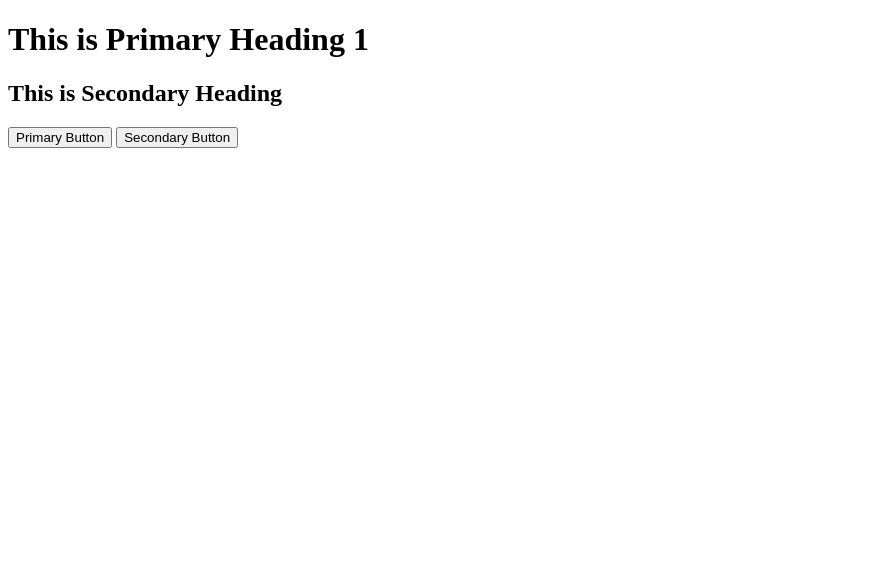
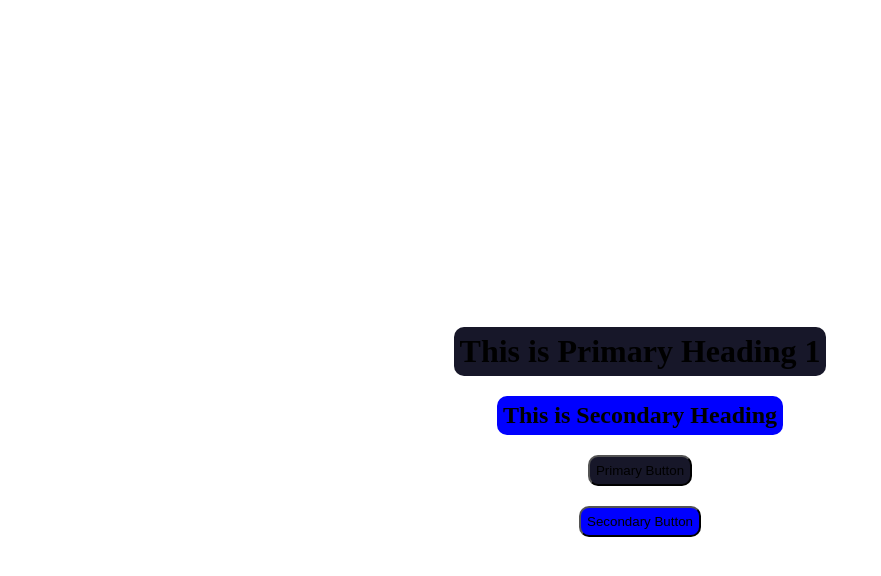
Before and after one commit to adhish-bahl/levelOne-Practice, a plain HTML site: page Question13/index.html in a window 1280 px wide. Shown: the whole page, without its empty margins (0-881 px from the left). Drawn offline with Linux system fonts and the light colour scheme.

Commit message:
CSS done

```diff
--- a/Question13/index.html
+++ b/Question13/index.html
@@ -8,9 +8,9 @@
     <title>NeoG Camp</title>
 </head>
 <body>
-    <h1 class="primaryH1">This is Primary Heading 1</h1>
-    <h2 class="secondaryH2">This is Secondary Heading</h2>
-    <button class="primaryButton">Primary Button</button>
-    <button class="secondaryButton">Secondary Button</button>
+    <h1 class="primary">This is Primary Heading 1</h1>
+    <h2 class="secondary">This is Secondary Heading</h2>
+    <button class="primary">Primary Button</button>
+    <button class="secondary">Secondary Button</button>
 </body>
 </html>
--- a/Question13/style.css
+++ b/Question13/style.css
@@ -0,0 +1,31 @@
+:root {
+    --primaryColor: rgb(23, 23, 41);
+    --secsondaryColor: blue;
+}
+
+* {
+    margin: 10px;
+    padding: 6px;
+    border-radius: 10px;
+}
+
+button {
+    display: block;
+}
+
+body {
+    display: flex;
+    justify-content: center;
+    align-items: center;
+    flex-direction: column;
+    height: 100vh;
+    overflow-y: hidden;
+}
+
+.primary {
+    background-color: var(--primaryColor);
+}
+
+.secondary {
+    background-color: var(--secsondaryColor);
+}
```
